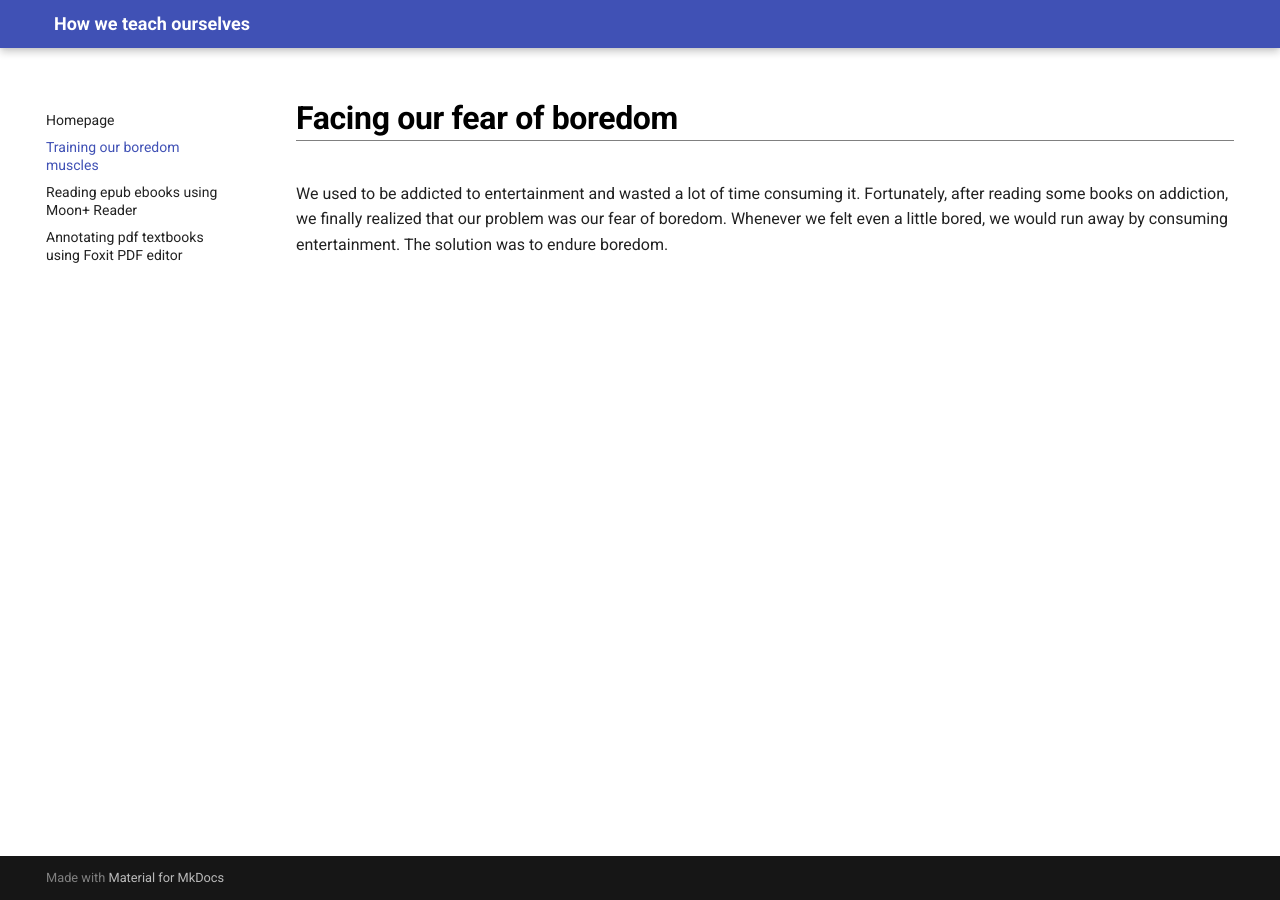
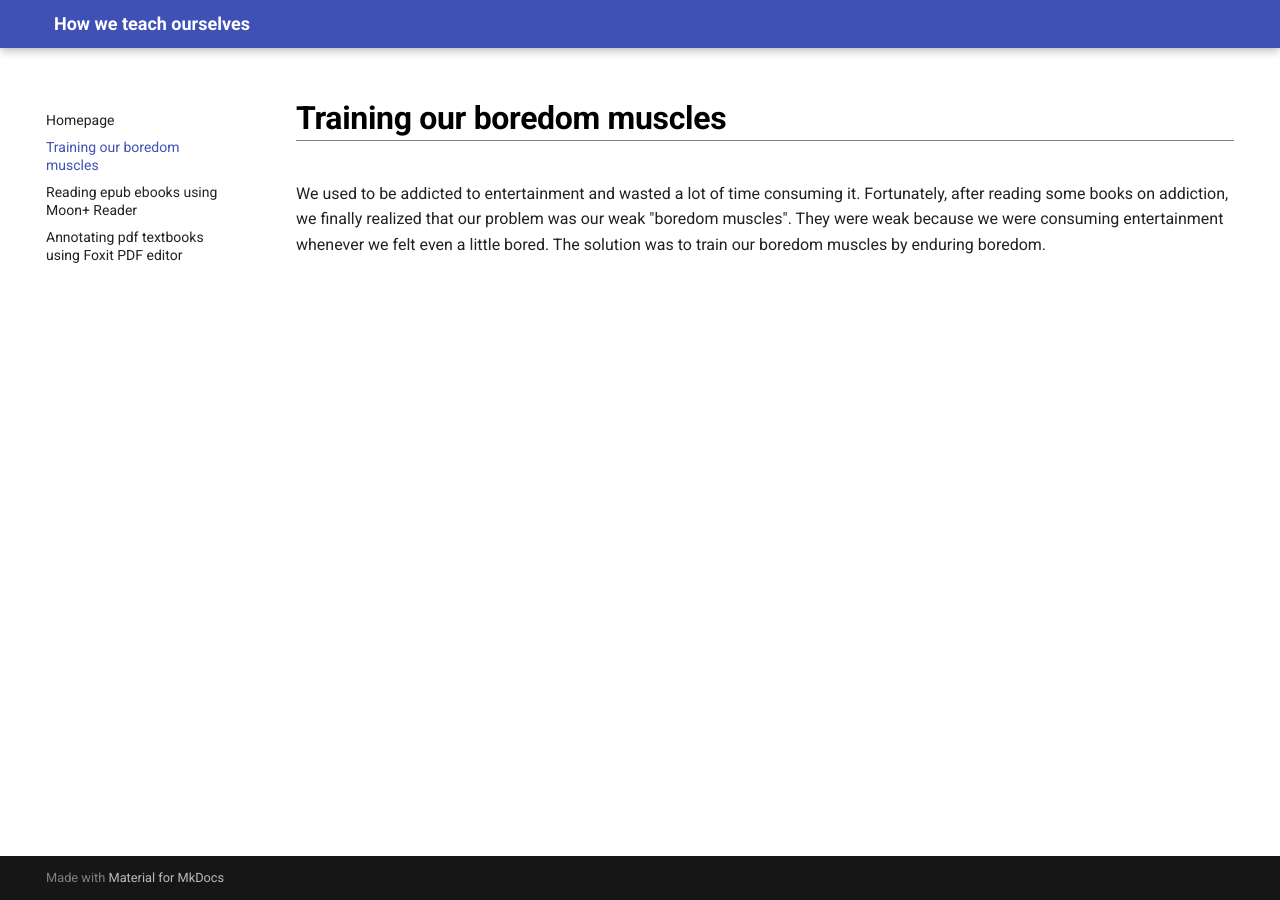
Before and after one commit to maximilian-ho/how-we-teach-ourselves, an MkDocs documentation site: the page built from docs/boredom.md, in a window 1280 px wide. Built offline with MkDocs 1.6.1 and Material for MkDocs 9.7.7, drawn with Linux system fonts in a browser that asks for light colours.

Commit message:
Update boredom.md

```diff
--- a/docs/boredom.md
+++ b/docs/boredom.md
@@ -1,3 +1,3 @@
-# Facing our fear of boredom
+# Training our boredom muscles
 
-We used to be addicted to entertainment and wasted a lot of time consuming it. Fortunately, after reading some books on addiction, we finally realized that our problem was our fear of boredom. Whenever we felt even a little bored, we would run away by consuming entertainment. The solution was to endure boredom.
+We used to be addicted to entertainment and wasted a lot of time consuming it. Fortunately, after reading some books on addiction, we finally realized that our problem was our weak "boredom muscles". They were weak because we were consuming entertainment whenever we felt even a little bored. The solution was to train our boredom muscles by enduring boredom.
```
